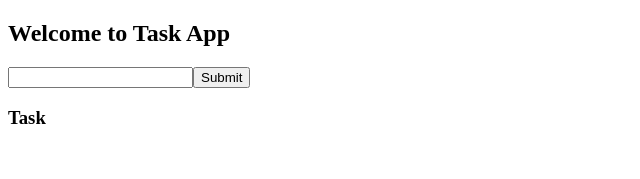
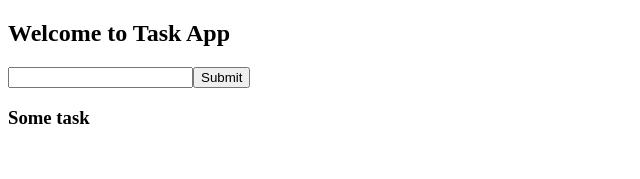
Before and after one commit to WillPabs/task-app, a React (Create React App) app: page / in a window 1280 px wide. Shown: the top 179 px of the page, without its empty margins (0-640 px from the left). Built offline with nearby package versions, Linux system fonts and the light colour scheme.

Commit message:
Add logic

```diff
--- a/src/App.js
+++ b/src/App.js
@@ -1,12 +1,48 @@
+import React from "react";
 import Overview from "./components/Overview";
 
-function App() {
-  return (
-    <div className="App">
-      <h2>Welcome to Task App</h2>
-      <Overview title='Task'/>
-    </div>
-  );
+class App extends React.Component {
+  constructor() {
+    super();
+
+    this.state = {
+      tasks: [],
+    };
+
+    this.onButtonSubmit = this.onButtonSubmit.bind(this);
+  };
+
+  onButtonSubmit = () => {
+    const value = document.querySelector('input').value;
+    this.setState({
+      tasks: [...this.state.tasks, value],
+    });
+  }
+
+  render() {
+
+
+    return (
+      <div className="App">
+        <h2>Welcome to Task App</h2>
+        <div>
+          <input type="text" />
+          <button onClick={this.onButtonSubmit}>Submit</button>
+        </div>
+        <div className="tasks-list">
+          {this.state.tasks.length > 0 ?
+            this.state.tasks.map((task) => {
+            return (
+              <Overview title={task}/>
+            )}) :
+            (
+              <Overview title='Some task'/>
+            )
+          }
+        </div>
+      </div>
+    );
+  }
 }
 
 export default App;
--- a/src/components/Overview.js
+++ b/src/components/Overview.js
@@ -3,21 +3,9 @@
 import React from "react";
 
 class Overview extends React.Component {
-    constructor() {
-        super();
-
-        this.state = {
-            tasks: []
-        };
-    }
-
     render () {
         return(
             <div className="Overivew">
-                <div>
-                    <input type="text" />
-                    <button onSubmit={this.props.onButtonSubmit}>Submit</button>
-                </div>
                 <h3>{this.props.title}</h3>
             </div>
         )
```
